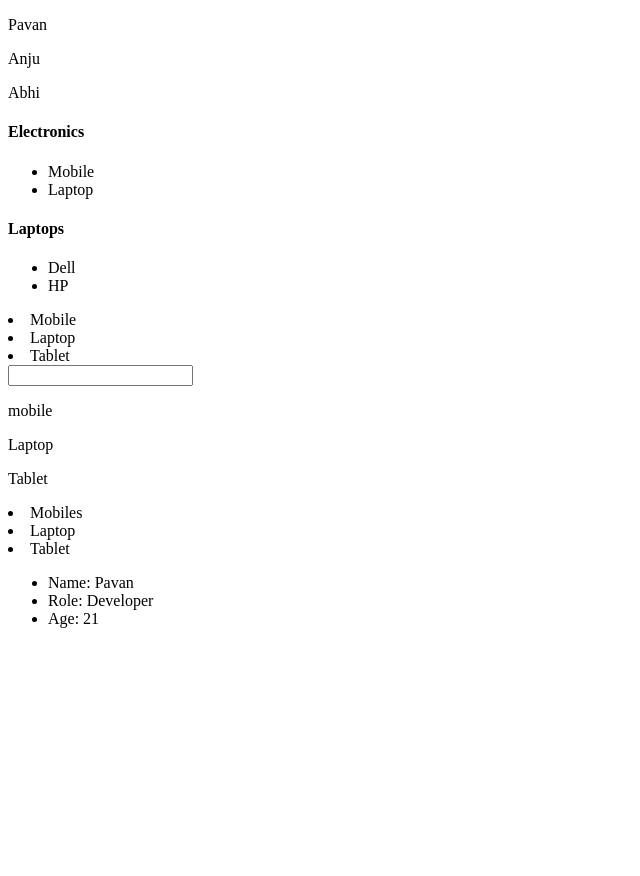
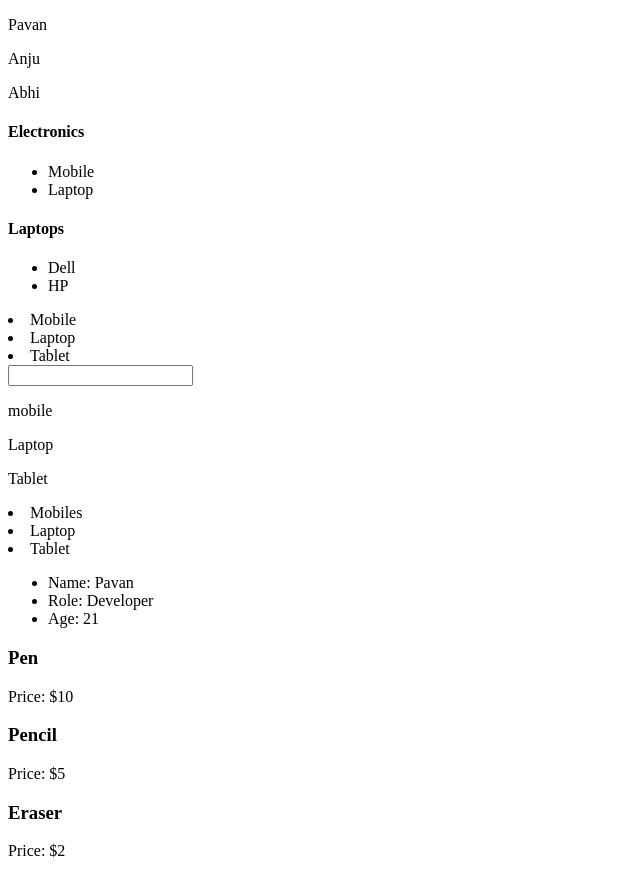
Before and after one commit to pavanraj8943/React-Practice-Problems, a React (Vite) app in the folder 31-40/: page / in a window 1280 px wide. Shown: the whole page, without its empty margins (0-640 px from the left). Before the commit the page ends 800 px from the top, so only its background shows below. Built offline with nearby package versions, Linux system fonts and the light colour scheme.

Commit message:
NestedComponents

```diff
--- a/31-40/src/App.jsx
+++ b/31-40/src/App.jsx
@@ -5,6 +5,7 @@ import ConditionalListRendering from './Componetes/ConditionalListRendering'
 import FilterListDynamically from './Componetes/FilterListDynamically'
 import SortListDynamically from './Componetes/SortListDynamically'
 import ListKey from './Componetes/MapObjectKey'
+import NestedComponets from './Componetes/NestedComponets'
 
 const App = () => {
   return (
@@ -15,6 +16,7 @@ const App = () => {
       <FilterListDynamically />
       <SortListDynamically />
       <ListKey />
+      <NestedComponets />
     </div>
   )
 }
--- a/31-40/src/Componetes/NestedComponets.jsx
+++ b/31-40/src/Componetes/NestedComponets.jsx
@@ -0,0 +1,28 @@
+import React from 'react';
+
+const NestedComponents = () => {
+  const items = [
+    { id: 1, name: "Pen", Price: 10 },
+    { id: 2, name: "Pencil", Price: 5 },
+    { id: 3, name: "Eraser", Price: 2 }
+  ];
+
+  const Item = ({ data }) => {
+    return (
+      <div>
+        <h3>{data.name}</h3>
+        <p>Price: ${data.Price}</p>
+      </div>
+    );
+  };
+
+  return (
+    <div>
+      {items.map(i => (
+        <Item key={i.id} data={i} />
+      ))}
+    </div>
+  );
+};
+
+export default NestedComponents;
```
